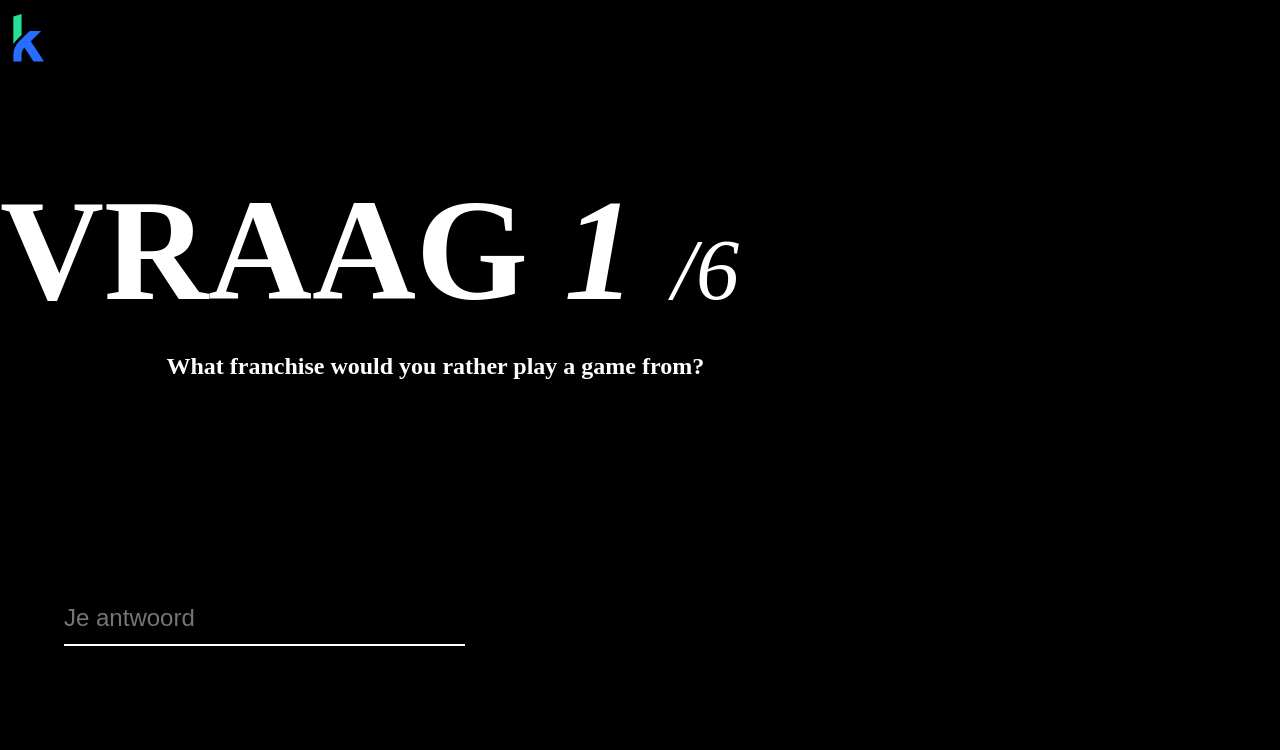
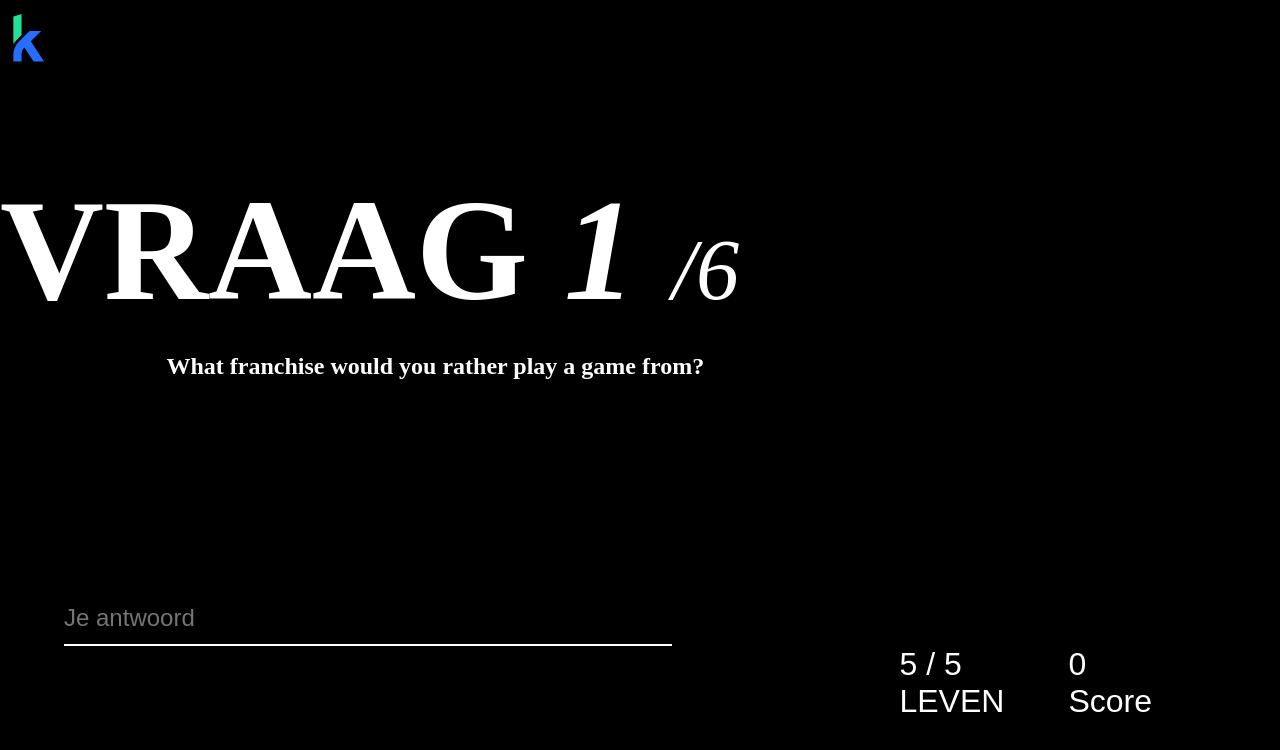
Before and after one commit to TimO143/SpeurtochtKeytoe, a React (Create React App) app: page / in a window 1280 px wide. Shown: the top 750 px of the page. Built offline with nearby package versions, Linux system fonts and the light colour scheme.

Commit message:
Final CSS Week 1

```diff
--- a/src/App.css
+++ b/src/App.css
@@ -6,28 +6,38 @@
     padding-bottom: 10px;
 }
 
-
-
 /*The logo*/
 .App-header {
     text-align: left;
 }
 
+/*Number of total questions*/
 span.totalQuestions {
     font-weight: lighter;
     font-style: italic;
     font-size: 60%;
 }
 
+/*Number of current question*/
 span.currentQuestion{
     font-style: italic;
 }
 
+/*Amount of lives*/
 span.leven {
     color: white;
+    font-size: 200%;
+    float: right;
+    padding-right: 5%;
 }
+
+
+/*The score*/
 span.score {
     color: white;
+    font-size: 200%;
+    float: right;
+    padding-right: 10%;
 }
 
 /*Placement of the input field*/
@@ -36,6 +46,15 @@ div.answerOption {
     padding-left: 5%;
     font-family: Cooper Hewitt;
     padding-top: 15%;
+}
+
+/*Result page text*/
+div.resultPage {
+    color: white;
+    font-size: 200%;
+    font-family: Cooper Hewitt;
+    padding-top: 10%;
+    text-align: center;
 }
 
 
@@ -52,7 +71,6 @@ h2 {
     font-family: Cooper Hewitt;
 }
 
-
 /*Question counter*/
 div.questionCount {
     text-align: left;
@@ -65,10 +83,9 @@ div.questionCount {
 
 }
 
-
 /*Text placement inside input field*/
 input {
-    width: 33%;
+    width: 50%;
     padding: 12px;
     padding-left: 0px;
     background: transparent;
--- a/src/App.js
+++ b/src/App.js
@@ -8,17 +8,19 @@ import './App.css';
 class App extends Component {
   constructor(props) {
     super(props);
-
+      // initial state
     this.state = {
       counter: 0,
       questionId: 1,
       question: '',
       answerOptions: '',
-      answer: '',
       answersCount: {},
-      result: ''
+      result: '',
+      leven: 5,
+      score: 0
     };
 
+    // functie geimporteert vanuit AnswerOption en hier gedefined
     this.handleAnswerSelected = this.handleAnswerSelected.bind(this);
   }
 
@@ -30,23 +32,22 @@ class App extends Component {
     });
   }
 
-
     handleAnswerSelected(value) {
-        //  gaat naar volgende bij input
-
+        // als het antwoord overeenkomt met de input dan verder
         if (quizQuestions[this.state.counter].answers === value) {
+            //  gaat naar volgende bij input
             if (this.state.questionId < quizQuestions.length) {
                 this.setNextQuestion();
             } else {
                 this.setResults(this.getResults());
             }
         }
+        else {
+            this.lowerLife();
+        }
   }
-
-
-
-
-  setNextQuestion(event) {
+    // zet de counter omhoog en geeft volgende vraag + antwoord die je moet invullen
+  setNextQuestion() {
     const counter = this.state.counter + 1;
     const questionId = this.state.questionId + 1;
 
@@ -55,25 +56,34 @@ class App extends Component {
       questionId: questionId,
       question: quizQuestions[counter].question,
       answerOptions: quizQuestions[counter].answers,
-      //answer: ""
+      leven: 5,
+      score: this.state.score + (10 * this.state.leven)
     });
   }
 
-    // houd de count bij vergeleken met totale count
+    lowerLife() {
+        const leven = this.state.leven - 1;
+        if (leven >= 0) {
+            this.setState({
+                leven: leven
+            })
+        }
+    }
+
+
   getResults() {
-    const answersCount = this.state.answersCount;
-    const answersCountKeys = Object.keys(answersCount);
-    const answersCountValues = answersCountKeys.map(key => answersCount[key]);
-    const maxAnswerCount = Math.max.apply(null, answersCountValues);
+    //const answersCount = this.state.answersCount;
+    //const answersCountKeys = Object.keys(answersCount);
+    //const answersCountValues = answersCountKeys.map(key => answersCount[key]);
+    //const maxAnswerCount = Math.max.apply(null, answersCountValues);
 
-    return answersCountKeys.filter(key => answersCount[key] === maxAnswerCount);
+    //  return answersCountKeys.filter(key => answersCount[key] === maxAnswerCount);
+
   }
 
   setResults(result) {
-    if (result.length === 1) {
-      this.setState({ result:"je hebt het einde gehaald" });
-    } else {
-      this.setState({ result: 'Deze else doet niet echt iets' });
+    if (true) {
+      this.setState({ result:"Sla die gong dan" });
     }
   }
 
@@ -81,12 +91,13 @@ class App extends Component {
   renderQuiz() {
     return (
       <Quiz
-        answer={this.state.answer}
-        answerOptions={this.state.answerOptions}
-        questionId={this.state.questionId}
-        question={this.state.question}
-        questionTotal={quizQuestions.length}
-        onAnswerSelected={this.handleAnswerSelected}
+            answerOptions={this.state.answerOptions}
+            questionId={this.state.questionId}
+            question={this.state.question}
+            questionTotal={quizQuestions.length}
+            onAnswerSelected={this.handleAnswerSelected}
+            levens={this.state.leven}
+            score={this.state.score}
       />
     );
   }
--- a/src/api/quizQuestions.js
+++ b/src/api/quizQuestions.js
@@ -1,12 +1,7 @@
 var quizQuestions = [
-    {
-        question: "What franchise would you rather play a game from?",
-        answers: "answer1"
-    },
   {
       question: "What franchise would you rather play a game from?",
       answers: "answer1"
-
   },
   {
       question: "Which console would you prefer to play with friends?",
@@ -24,7 +19,10 @@ var quizQuestions = [
   {
       question: "What console would you prefer to own?",
       answers: "answer5"
-
+    },
+  {
+        question: "What console would you prefer to own?",
+        answers: "answer6"
   }
 ];
 
--- a/src/components/AnswerOption.js
+++ b/src/components/AnswerOption.js
@@ -1,28 +1,24 @@
 import React from 'react';
 import PropTypes from 'prop-types';
 
-const errorStyle = { color: 'red' }
-const input = ({ label, error, onChange, name, value }) => (
+const Input = ({ label, error, onChange, name, value }) => (
     <label>
         {label}
-    <input name={name} type='text' value={value} onChange={onChange} required />
-        {error && <span style={errorStyle}>{error}</span>}
+        <input name={name} type='text' value={value} onChange={onChange} required /> <br/>
     </label>
-    )
-
-
+)
 
 class AnswerOption extends React.Component {
-
     constructor() {
         super()
         this.state = {
-           value: null
+            value: null
         }
     }
+    // onChange functie die een event neemt om in de state de value te veranderen naar input value
     onChange = (e) => {
         this.setState({
-            value: e.target.value.toLowerCase()
+            value: e.target.value.toLowerCase(),
         })
     }
 
@@ -31,26 +27,17 @@ class AnswerOption extends React.Component {
             <div className="answerOption">
                 <form onSubmit={e => { e.preventDefault(); this.props.onAnswerSelected(this.state.value)}}>
                     <input
-                        type='text'
+                        onChange={this.onChange}
                         placeholder="Je antwoord"
-                        //value={form.userName}
-                        onChange={this.onChange}
-                        //error={asyncErrors.userName}
                     />
-
                 </form>
-
-            </div>
+             </div>
         );
     }
 }
 
-
-
 AnswerOption.propTypes = {
-  answer: PropTypes.string.isRequired,
   onAnswerSelected: PropTypes.func.isRequired
-
 };
 
-export default AnswerOption;
+export default AnswerOption
--- a/src/components/Question.js
+++ b/src/components/Question.js
@@ -1,6 +1,7 @@
 import React from 'react';
 import PropTypes from 'prop-types';
 
+// laat de vraag zien in scherm
 function Question(props) {
   return <h2 className="question">{props.content}</h2>;
 }
--- a/src/components/QuestionCount.js
+++ b/src/components/QuestionCount.js
@@ -1,6 +1,7 @@
 import React from 'react';
 import PropTypes from 'prop-types';
 
+// geeft de count aan van welke vraag je bent en totaal
 function QuestionCount(props) {
   return (
     <div className="questionCount">
--- a/src/components/Quiz.js
+++ b/src/components/Quiz.js
@@ -5,26 +5,23 @@ import QuestionCount from '../components/QuestionCount';
 import AnswerOption from '../components/AnswerOption';
 
 function Quiz(props) {
-
-    //console.log(props)
     // geeft de layout van quiz met de props voor questionCount , Question en AnswerOption --> antwoord moet het input veld doorgeven
-  return (
+    return (
       <div key={props.questionId}>
-        <QuestionCount counter={props.questionId} total={props.questionTotal} />
+          <QuestionCount counter={props.questionId} total={props.questionTotal} />
           <Question content={props.question} />
           <AnswerOption
-              answer={props.answer}
               questionId={props.questionId}
               onAnswerSelected={props.onAnswerSelected}
-
-          />
+            />
+            <span class="score">{props.score} <br /> Score</span>
+            <span class="leven">{props.levens} / 5 <br /> LEVEN</span>
 
       </div>
   );
 }
 
 Quiz.propTypes = {
-  //answer: PropTypes.string.isRequired,
   answerOptions: PropTypes.string.isRequired,
   question: PropTypes.string.isRequired,
   questionId: PropTypes.number.isRequired,
--- a/src/components/Result.js
+++ b/src/components/Result.js
@@ -1,22 +1,12 @@
 import React from 'react';
 import PropTypes from 'prop-types';
-import { CSSTransitionGroup } from 'react-transition-group';
 
 function Result(props) {
   return (
-    <CSSTransitionGroup
-      className="container result"
-      component="div"
-      transitionName="fade"
-      transitionEnterTimeout={800}
-      transitionLeaveTimeout={500}
-      transitionAppear
-      transitionAppearTimeout={500}
-    >
-      <div>
-        You prefer <strong>{props.quizResult}</strong>!
+
+      <div className="resultPage">
+        <strong>{props.quizResult}</strong>!
       </div>
-    </CSSTransitionGroup>
   );
 }
 
```
